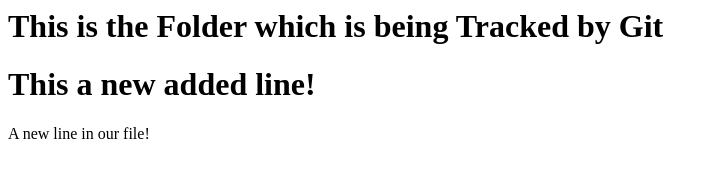
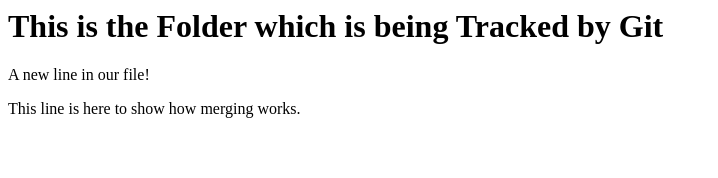
Before and after one commit to Kubanabaraka/myprojects, a plain HTML site: page index.html in a window 1280 px wide. Shown: the whole page, without its empty margins (0-718 px from the left). Drawn offline with Linux system fonts and the light colour scheme.

Commit message:
Updated index.html with emergency fix

```diff
--- a/index.html
+++ b/index.html
@@ -9,10 +9,7 @@
     <h1>
         This is the Folder which is being Tracked by Git
     </h1>
-    <h1>
-        This a new added line!
-    </h1>
-
     <p>A new line in our file!</p>
+    <p>This line is here to show how merging works.</p>
 </body>
 </html>
```
